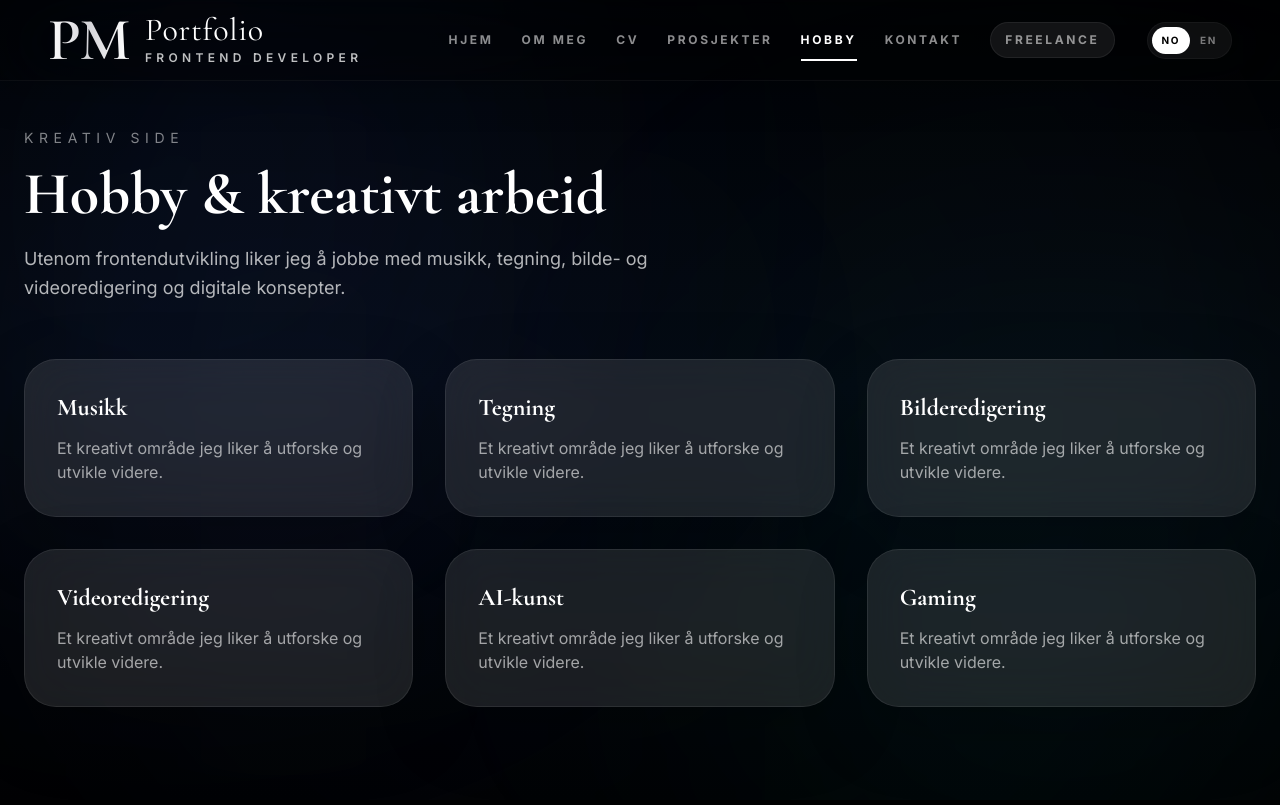
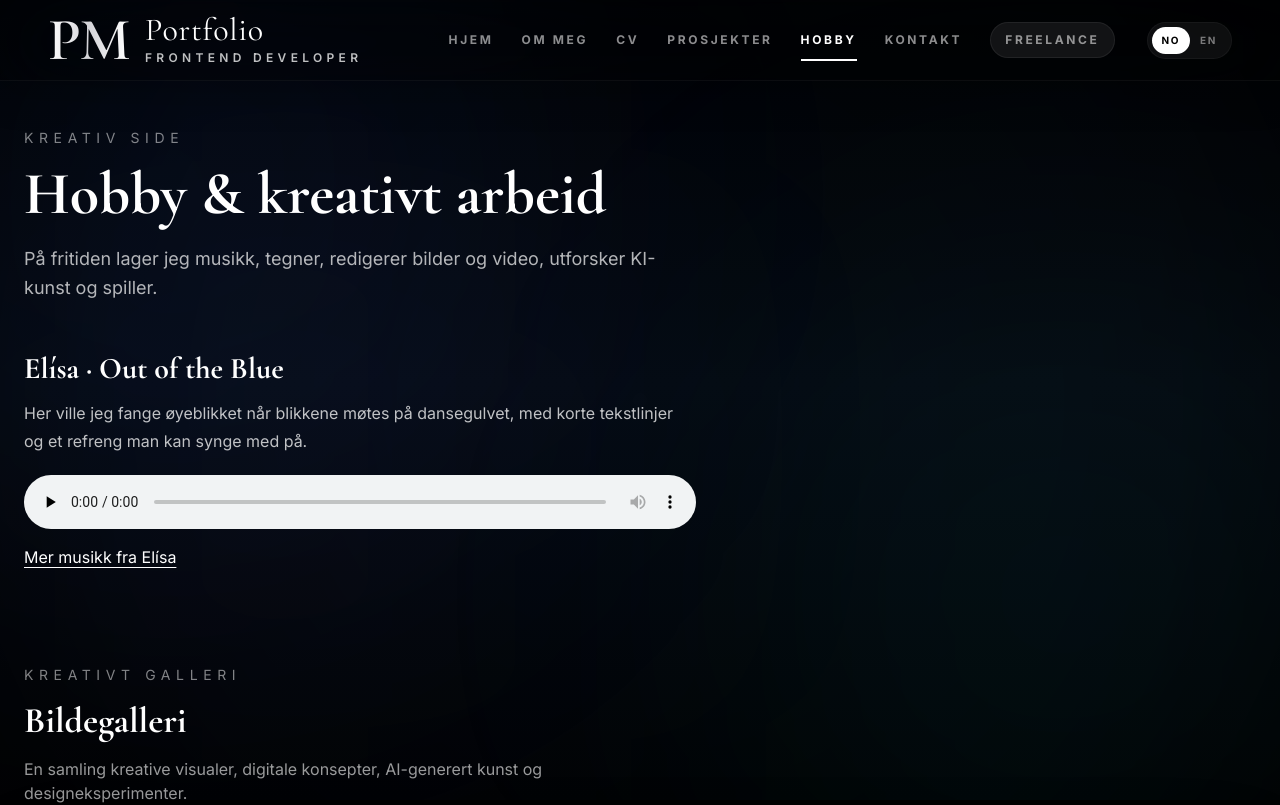
Before and after one commit to PMariusf/PMs-Portfolio, a Next.js app: page /hobby in a window 1280 px wide. Shown: the top 805 px of the page. Built offline with nearby package versions, Linux system fonts and the light colour scheme.

Commit message:
Refine hobby/page.tsx for the bilingual portfolio

```diff
--- a/src/app/hobby/page.tsx
+++ b/src/app/hobby/page.tsx
@@ -5,15 +5,6 @@ import Contact from "../../../components/Contact";
 import Projects from "../../../components/Projects";
 import Music from "../../../components/Music";
 import { useLanguage } from "../../../components/LanguageProvider";
-
-const hobbies = [
-  { en: "Music", no: "Musikk" },
-  { en: "Drawing", no: "Tegning" },
-  { en: "Image Editing", no: "Bilderedigering" },
-  { en: "Video Editing", no: "Videoredigering" },
-  { en: "AI Art", no: "AI-kunst" },
-  { en: "Gaming", no: "Gaming" },
-];
 
 export default function Hobby() {
   const { language } = useLanguage();
@@ -34,53 +25,16 @@ export default function Hobby() {
 
         <p className="mt-5 max-w-2xl text-lg leading-relaxed text-white/70">
           {no
-            ? "Utenom frontendutvikling liker jeg å jobbe med musikk, tegning, bilde- og videoredigering og digitale konsepter."
-            : "Outside of frontend development, I enjoy music, drawing, image editing, video editing and creating digital concepts."}
+            ? "På fritiden lager jeg musikk, tegner, redigerer bilder og video, utforsker KI-kunst og spiller."
+            : "In my spare time I make music, draw, edit photos and videos, explore AI art and play games."}
         </p>
 
-        <div className="mt-14 grid gap-8 md:grid-cols-3">
-          {hobbies.map((hobby) => (
-            <div
-              key={hobby.en}
-              className="group relative overflow-hidden rounded-4xl border border-white/20 bg-white/10 p-8 shadow-2xl backdrop-blur-xl transition duration-500 hover:-translate-y-2 hover:border-white/30 hover:shadow-[0_0_60px_rgba(255,255,255,0.08)]"
-            >
-              <div className="pointer-events-none absolute left-0 top-0 h-20 w-20 opacity-0 transition duration-500 group-hover:opacity-100">
-                <div className="absolute left-0 top-0 h-0.5 w-14 bg-white/70 blur-[1px]" />
-                <div className="absolute left-0 top-0 h-14 w-0.5 bg-white/70 blur-[1px]" />
-              </div>
-
-              <div className="pointer-events-none absolute right-0 top-0 h-20 w-20 opacity-0 transition duration-500 group-hover:opacity-100">
-                <div className="absolute right-0 top-0 h-0.5 w-14 bg-white/70 blur-[1px]" />
-                <div className="absolute right-0 top-0 h-14 w-0.5 bg-white/70 blur-[1px]" />
-              </div>
-
-              <div className="pointer-events-none absolute bottom-0 left-0 h-20 w-20 opacity-0 transition duration-500 group-hover:opacity-100">
-                <div className="absolute bottom-0 left-0 h-0.5 w-14 bg-white/70 blur-[1px]" />
-                <div className="absolute bottom-0 left-0 h-14 w-0.5 bg-white/70 blur-[1px]" />
-              </div>
-
-              <div className="pointer-events-none absolute bottom-0 right-0 h-20 w-20 opacity-0 transition duration-500 group-hover:opacity-100">
-                <div className="absolute bottom-0 right-0 h-0.5 w-14 bg-white/70 blur-[1px]" />
-                <div className="absolute bottom-0 right-0 h-14 w-0.5 bg-white/70 blur-[1px]" />
-              </div>
-
-              <div className="pointer-events-none absolute inset-0 opacity-0 transition duration-500 group-hover:opacity-100">
-                <div className="absolute -left-8 -top-8 h-32 w-32 rounded-full bg-white/15 blur-[60px]" />
-                <div className="absolute -right-8 -top-8 h-32 w-32 rounded-full bg-white/10 blur-[60px]" />
-                <div className="absolute -bottom-8 -left-8 h-32 w-32 rounded-full bg-white/10 blur-[60px]" />
-                <div className="absolute -bottom-8 -right-8 h-32 w-32 rounded-full bg-white/15 blur-[60px]" />
-                <div className="absolute left-1/2 top-1/2 h-40 w-40 -translate-x-1/2 -translate-y-1/2 rounded-full bg-white/8 blur-[90px] transition duration-300 group-hover:scale-125" />
-              </div>
-
-              <div className="relative z-10">
-                <h2 className="text-2xl font-bold">{no ? hobby.no : hobby.en}</h2>
-                <p className="mt-3 text-white/60">
-                  {no ? "Et kreativt område jeg liker å utforske og utvikle videre." : "A creative area I like to explore and improve."}
-                </p>
-              </div>
-            </div>
-          ))}
-        </div>
+        <section className="mt-12 max-w-2xl" aria-labelledby="featured-song">
+          <h2 id="featured-song" className="text-3xl font-bold">Elísa · Out of the Blue</h2>
+          <p className="mt-3 leading-7 text-white/75">{no ? "Her ville jeg fange øyeblikket når blikkene møtes på dansegulvet, med korte tekstlinjer og et refreng man kan synge med på." : "I wanted to capture that moment when two people catch each other’s eye on the dance floor, with short lines and a chorus you can sing along to."}</p>
+          <audio controls preload="none" aria-labelledby="featured-song" className="mt-5 w-full" src="https://foyner.no/images/music/ayline/Elisra/Out%20of%20the%20Blue.mp3" />
+          <a className="mt-4 inline-block underline underline-offset-4" href="https://foyner.no/elisa#music">{no ? "Mer musikk fra Elísa" : "More music from Elísa"}</a>
+        </section>
 
         <section className="mt-24">
           <p className="text-sm uppercase tracking-[0.4em] text-white/50">
@@ -96,12 +50,10 @@ export default function Hobby() {
           </p>
 
           <div className="mt-10 rounded-[2rem] border border-white/10 bg-white/[0.03] p-4 shadow-[0_20px_80px_rgba(0,0,0,0.45)] backdrop-blur-2xl sm:p-6">
-            <div className="mb-8 flex justify-center">
-              <Music />
-            </div>
             <Projects />
           </div>
         </section>
+        <div className="mt-12"><Music /></div>
       </section>
 
       <Contact />
```
